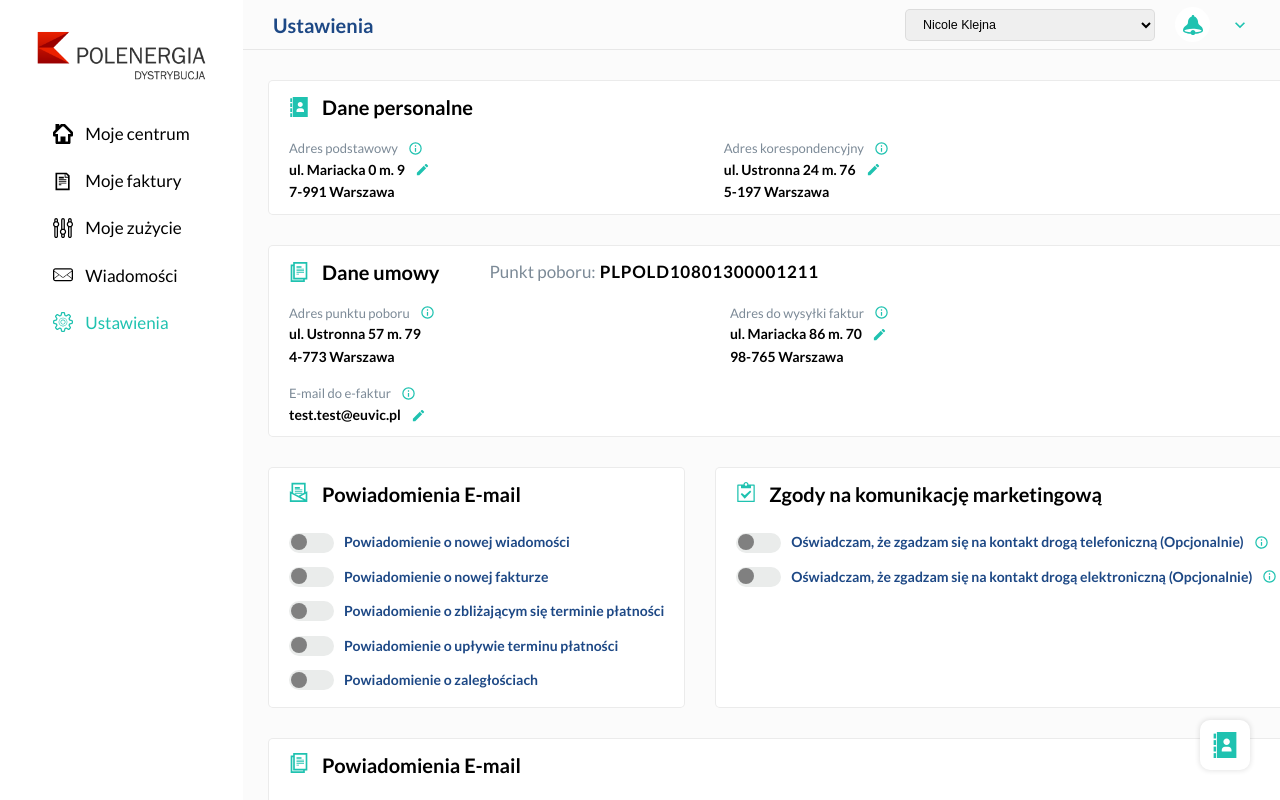
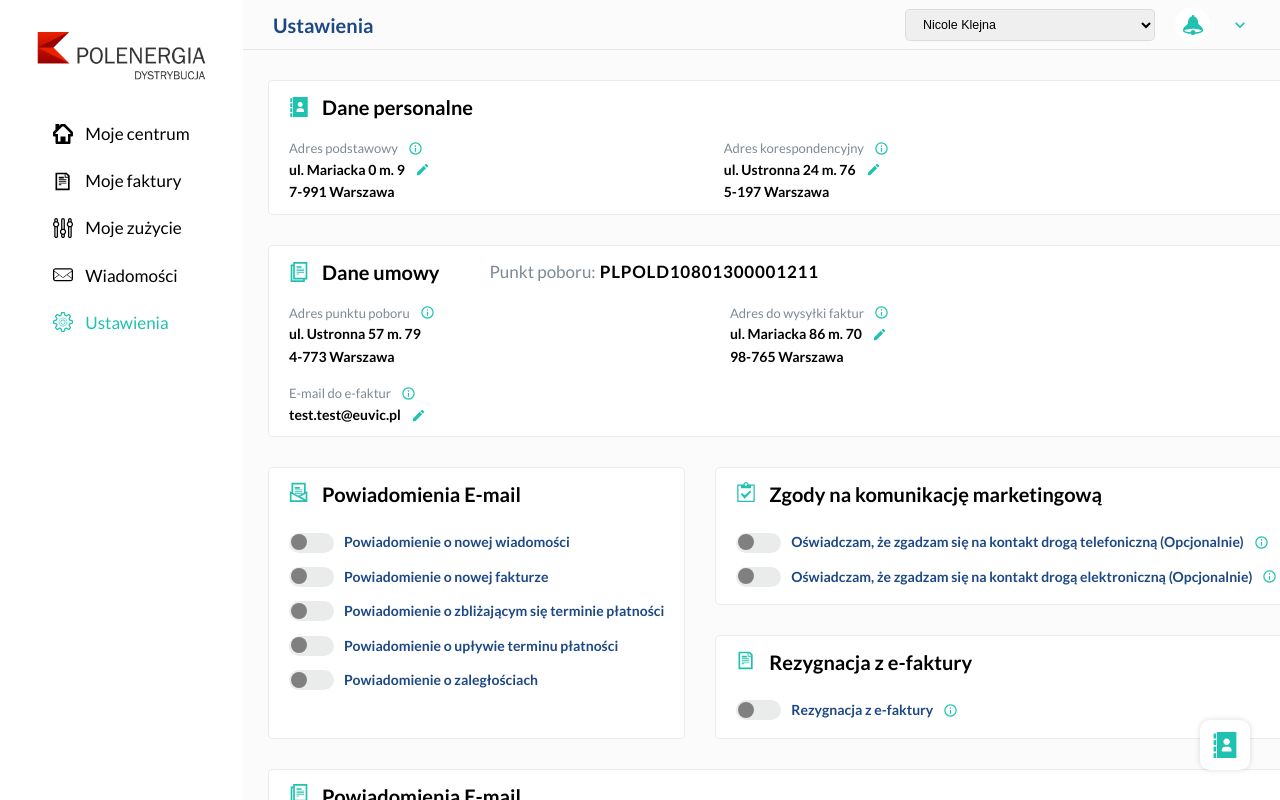
Before and after one commit to Nowy334/e-invoices, a React (Create React App) app: page / in a window 1280 px wide. Built offline with nearby package versions, Linux system fonts and the light colour scheme.

Commit message:
adding logic and new components related to resignation from e-facture

```diff
--- a/public/index.html
+++ b/public/index.html
@@ -10,6 +10,7 @@
   </head>
   <body>
     <noscript>You need to enable JavaScript to run this app.</noscript>
+    <div id="overlays"></div>
     <div id="root"></div>
 
   </body>
--- a/src/App.js
+++ b/src/App.js
@@ -1,15 +1,49 @@
-import React from 'react';
+import React, {useState} from 'react';
 import './App.module.scss';
 import Sidebar from './components/Sidebar/Sidebar';
 import SettingsPage from './components/SettingsPage/SettingsPage';
 import InfoButton from './components/UI/InfoButton';
+import CartResignation from './components/SettingsPage/EfactureResignation/CartResignation';
 
 function App() {
+  const[isToggled, setIsToggled] = useState(false);
+  const[modalIsShow, setModalIsShown] = useState(false);
+
+  const showModalHandler = () => {
+    setModalIsShown(true);
+  };
+
+  const hideModalWhenNoHandler = () => {
+    if(isToggled){
+      setIsToggled(false)
+    }else{
+      setIsToggled(true);
+    }
+    setModalIsShown(false);
+
+  };
+
+  const hideModalWhenYesHandler = () => {
+    if(isToggled){
+      setIsToggled(true);
+    }else{
+      setIsToggled(false);
+    }
+    setModalIsShown(false);
+  };
+
+  const onToggleHandler = () => {
+    setIsToggled(!isToggled);
+    showModalHandler(true);
+  };
+
+
   return (
     <>
       <Sidebar/>
-      <SettingsPage/>
+      <SettingsPage isToggled = {isToggled} onToggle = {onToggleHandler}/>
       <InfoButton/>
+      {modalIsShow && <CartResignation onHideModalWhenNo ={hideModalWhenNoHandler} onHideModalWhenYes = {hideModalWhenYesHandler} isToggled={isToggled}/>}
     </>
   );
 }
--- /dev/null
+++ b/src/components/SettingsPage/EfactureResignation/CartResignation.js
@@ -0,0 +1,29 @@
+import classes from './CartResignation.module.scss';
+import Cover from '../../UI/Cover';
+import Modal from '../../UI/Modal';
+
+
+const CartResignation = (props) => {
+
+  let text;
+
+  if(props.isToggled){
+    text = <p className = {classes['container__info-text']}>Czy napewno chcesz zrezygnowac z e-faktury?</p>
+  }else {
+    text = <p className = {classes['container__info-text']}>Czy chcesz na nowo zacząć korzystać z e-faktury?</p>
+  }
+
+  return (
+    <Modal className={classes.container}>
+      <Cover className = {classes.container__info}>
+        {text}
+        <div className = {classes['container__info-button']}>
+          <button onClick = {props.onHideModalWhenYes}>Tak</button>
+          <button onClick = {props.onHideModalWhenNo}>Nie</button>
+        </div>
+      </Cover>
+    </Modal>
+  );
+}
+
+export default CartResignation;
--- /dev/null
+++ b/src/components/SettingsPage/EfactureResignation/CartResignation.module.scss
@@ -0,0 +1,43 @@
+@import '../../../sass/veriables.scss';
+
+.container {
+  width: 90%;
+  height: 90%;
+
+  &__info {
+    width: 40%;
+    height: 30%;
+    display: flex;
+    flex-direction: column;
+    justify-content: center;
+    align-items: center;
+
+    &-text{
+      font-size: 2rem;
+      margin-bottom: 2.5rem;
+    }
+
+    &-button{
+      width: 80%;
+      display: flex;
+      justify-content: space-evenly;
+      align-items: center;
+
+      button {
+        font-size: 1.8rem;
+        border: none;
+        background-color: var(--color-primary);
+        color:#fff;
+        padding: 1.5rem 5rem;
+        border-radius: 4rem;
+        cursor: pointer;
+        transition: opacity 0.5s;
+        backface-visibility: hidden;
+
+        &:hover{
+          opacity: 0.5;
+        }
+      }
+    }
+  }
+}
--- /dev/null
+++ b/src/components/SettingsPage/EfactureResignation/Facture.js
@@ -0,0 +1,28 @@
+import classes from './Facture.module.scss';
+import sprite from '../../../access/sprite.svg';
+import Cover from '../../UI/Cover';
+import ToggleSwitch from '../../UI/ToggleSwitch';
+
+const Facture = (props) => {
+
+  return(
+    <Cover className = {props.className}>
+      <div className={classes.container}>
+        <svg className={classes['container-svg']}>
+          <use href={sprite + '#icon-file'}></use>
+        </svg>
+        <h3 className={classes['container-title']}>Rezygnacja z e-faktury</h3>
+        <div className={classes.container__info}>
+          <ToggleSwitch id={8} isToggled ={props.isToggled} onToggle={props.onToggle}/>
+          <p>Rezygnacja z e-faktury</p>
+          <svg className={classes['container__info-svg']}>
+            <use href={sprite + '#icon-info_outline'}></use>
+          </svg>
+        </div>
+      </div>
+    </Cover>
+  );
+
+}
+
+export default Facture;
--- /dev/null
+++ b/src/components/SettingsPage/EfactureResignation/Facture.module.scss
@@ -0,0 +1,38 @@
+@import '../../../sass/veriables.scss';
+.container {
+  &-title{
+    font-size: 2rem;
+    font-weight: 700;
+    display: inline-block;
+    margin-left: 1.3rem;
+    margin-bottom: 1.5rem;
+  }
+
+  &-svg{
+    height: 2rem;
+    width: 2rem;
+    fill: var(--color-primary);
+  }
+
+  &__info{
+    display: flex;
+    align-items: center;
+    padding: 0.6rem 0;
+
+    p{
+      padding-left: 1rem;
+      color: #1d4885;
+      font-size: 1.4rem;
+      font-weight: 700;
+    }
+
+    &-svg{
+      height: 1.5rem;
+      width: 1.5rem;
+      fill: var(--color-primary);
+      margin-left: 1rem;
+    }
+
+  }
+
+}
--- a/src/components/SettingsPage/SettingsPage.js
+++ b/src/components/SettingsPage/SettingsPage.js
@@ -5,8 +5,10 @@ import ContractData from './SettingsPageElements/ContractData';
 import EmailNotifications from './SettingsPageElements/EmailNotifications';
 import MarketingCommunication from './SettingsPageElements/MarketingCommunication';
 import Documents from './SettingsPageElements/Documents';
+import Facture from './EfactureResignation/Facture';
 
-const SettingsPage = () => {
+const SettingsPage = (props) => {
+
   return(
     <main className={classes.main}>
       <Navbar/>
@@ -16,6 +18,7 @@ const SettingsPage = () => {
         <EmailNotifications className={classes['main__container-3']}/>
         <MarketingCommunication className={classes['main__container-4']}/>
         <Documents className={classes['main__container-5']}/>
+        <Facture className={classes['main__container-6']} isToggled ={props.isToggled} onToggle={props.onToggle}/>
       </div>
     </main>
   );
--- a/src/components/SettingsPage/SettingsPage.module.scss
+++ b/src/components/SettingsPage/SettingsPage.module.scss
@@ -13,8 +13,8 @@
   &__container{
     display: grid;
     margin: 2.5rem;
-    grid-template-columns:repeat(3,  minmax(max-content, 1fr)) 15rem ;
-    grid-template-rows: repeat(4, minmax(min-content, max-content));
+    grid-template-columns:repeat(3,  minmax(max-content, 1fr)) 8% ;
+    grid-template-rows: repeat(5, minmax(min-content, max-content));
     gap: 3rem 3rem;
     min-height: 0;
     min-width: 0;
@@ -30,7 +30,7 @@
 
     &-3{
       grid-column: 1 / 2;
-      grid-row: 3 / 4;
+      grid-row: 3 / 5;
     }
 
     &-4{
@@ -41,7 +41,13 @@
 
     &-5{
       grid-column: 1 / 4;
-      grid-row: 4 / -1;
+      grid-row: 5 / -1;
+    }
+
+    &-6{
+      grid-column: 2 / 4;
+      grid-row: 4 / 5;
+
     }
 
   }
--- /dev/null
+++ b/src/components/UI/Modal.js
@@ -0,0 +1,24 @@
+import React from 'react';
+import ReactDOM from 'react-dom';
+import classes from './Modal.module.scss';
+
+const Backdrop = () => {
+  return <div className={classes.backdrop}></div>
+};
+
+const ModalOverlay = props => {
+  return <div className={classes.modal + ' ' + props.className}>
+   {props.children}
+  </div>
+};
+
+const portalElement = document.getElementById('overlays');
+
+const Modal = props => {
+  return <React.Fragment>
+    {ReactDOM.createPortal(<Backdrop/>, portalElement)}
+    {ReactDOM.createPortal(<ModalOverlay className={props.className}>{props.children}</ModalOverlay>, portalElement)}
+  </React.Fragment>
+}
+
+export default Modal;
--- /dev/null
+++ b/src/components/UI/Modal.module.scss
@@ -0,0 +1,32 @@
+.backdrop {
+  position: fixed;
+  top: 0;
+  left: 0;
+  width: 100%;
+  height: 100vh;
+  z-index: 100;
+  background-color: rgba(0, 0, 0, 0.75);
+}
+
+.modal {
+  position: fixed;
+  top: 50%;
+  left: 50%;
+  transform: translate(-50%, -50%);
+  z-index: 101;
+  animation: slide-down 300ms ease-out forwards;
+  display:flex;
+  align-items: center;
+  justify-content: center;
+}
+
+@keyframes slide-down {
+  from {
+    opacity: 0;
+    transform: translate(-50%, -100%);
+  }
+  to {
+    opacity: 1;
+    transform: translate(-50%, -50%);
+  }
+}
--- a/src/components/UI/ToggleSwitch.js
+++ b/src/components/UI/ToggleSwitch.js
@@ -1,9 +1,18 @@
 import classes from './ToggleSwitch.module.scss';
 
 const ToggleSwitch = (props) => {
+
+  let input;
+
+  if(props.id !== 8) {
+    input = <input type="checkbox" id={props.id} className='active'/>;
+  }else{
+    input = <input type="checkbox" id={props.id} checked={props.isToggled} onChange={props.onToggle}/>
+  }
+
   return(
     <div className={classes.container}>
-      <input type="checkbox" id={props.id} />
+      {input}
       <label htmlFor={props.id}></label>
     </div>
 
```
